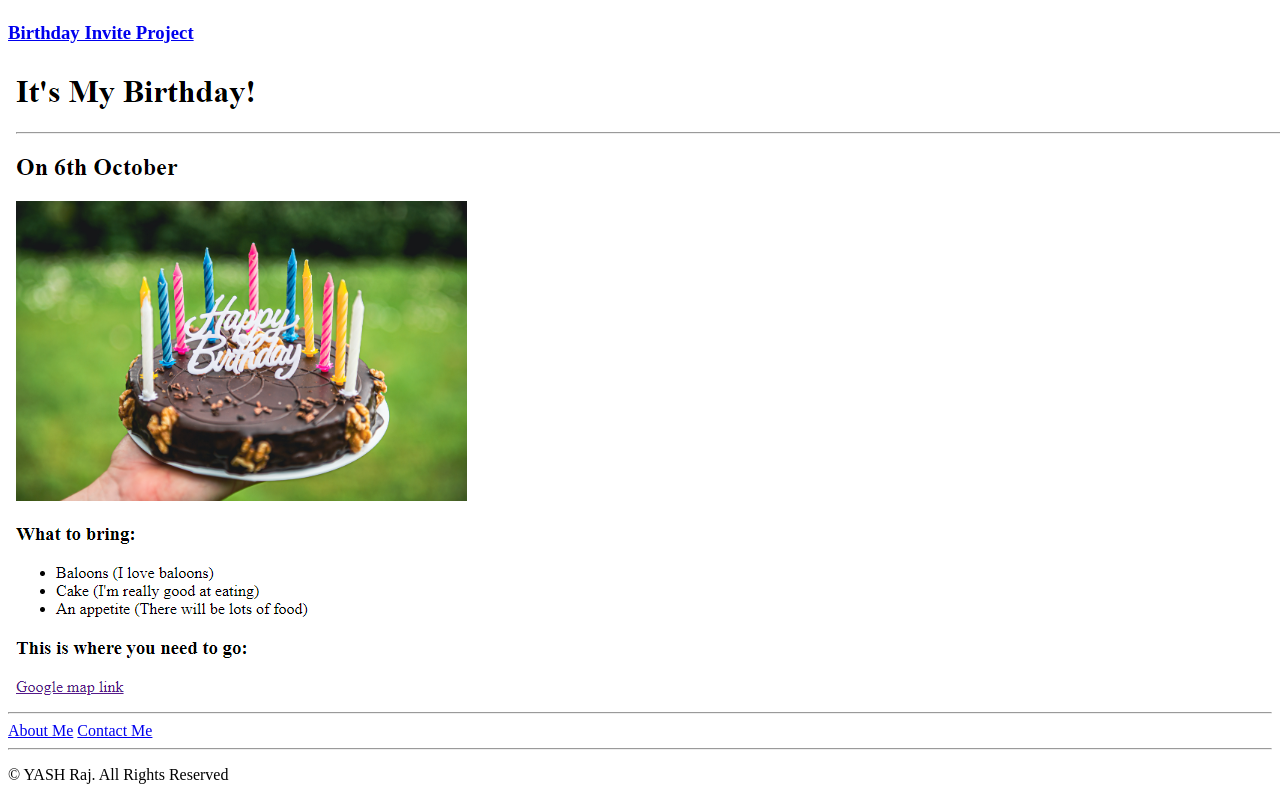
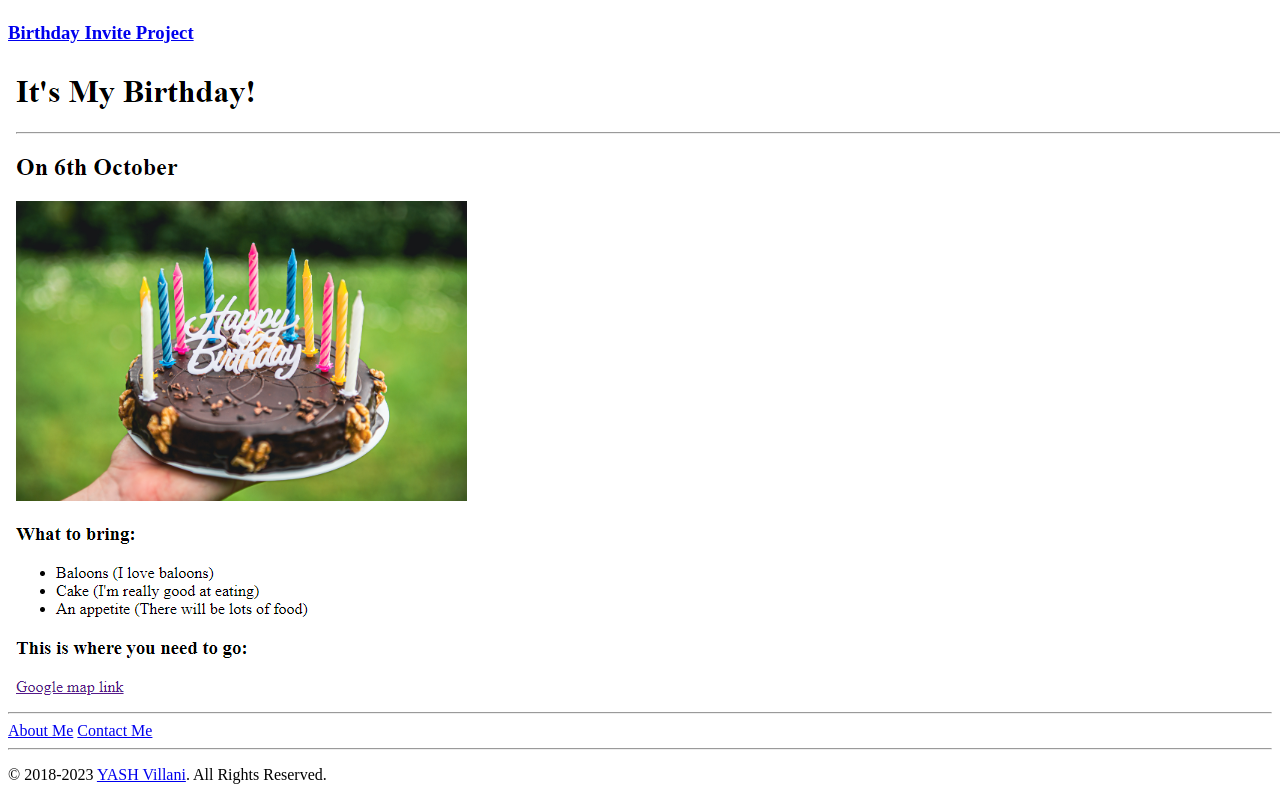
Before and after one commit to theyashusa/html-portfolio, a plain HTML site: page index.html in a window 1280 px wide. Shown: the part 489-1289 px from the top of the page. Drawn offline with Linux system fonts and the light colour scheme.

Commit message:
index.html

```diff
--- a/index.html
+++ b/index.html
@@ -29,7 +29,7 @@
         <hr />
 
         <footer>
-            <P>&#169 YASH Raj. All Rights Reserved</P>
+            <P>&#169 2018-2023 <a href="https://instagram.com/yashvillani/">YASH Villani</a>. All Rights Reserved.</P>
         </footer>
 
     </body>
```
